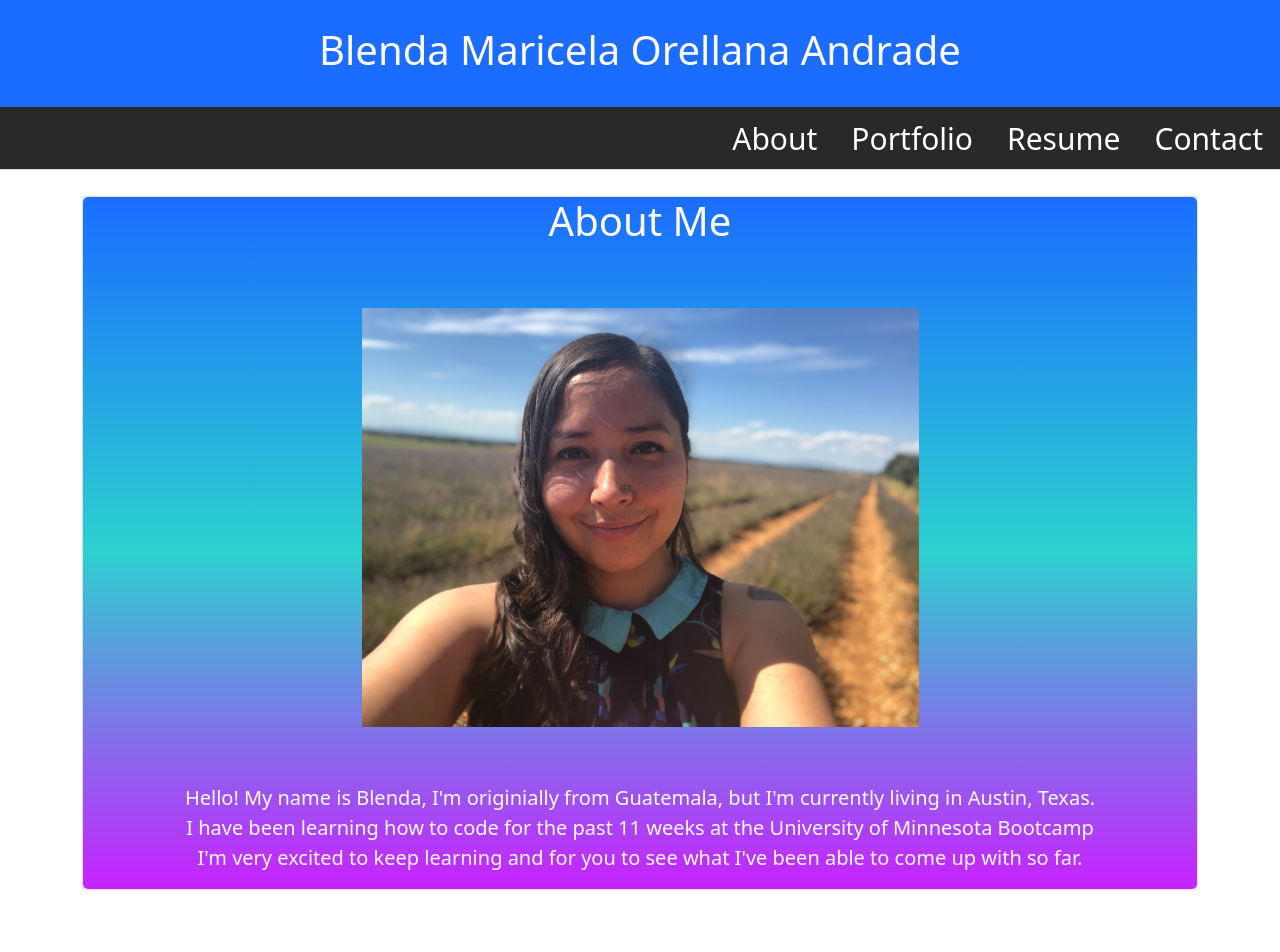
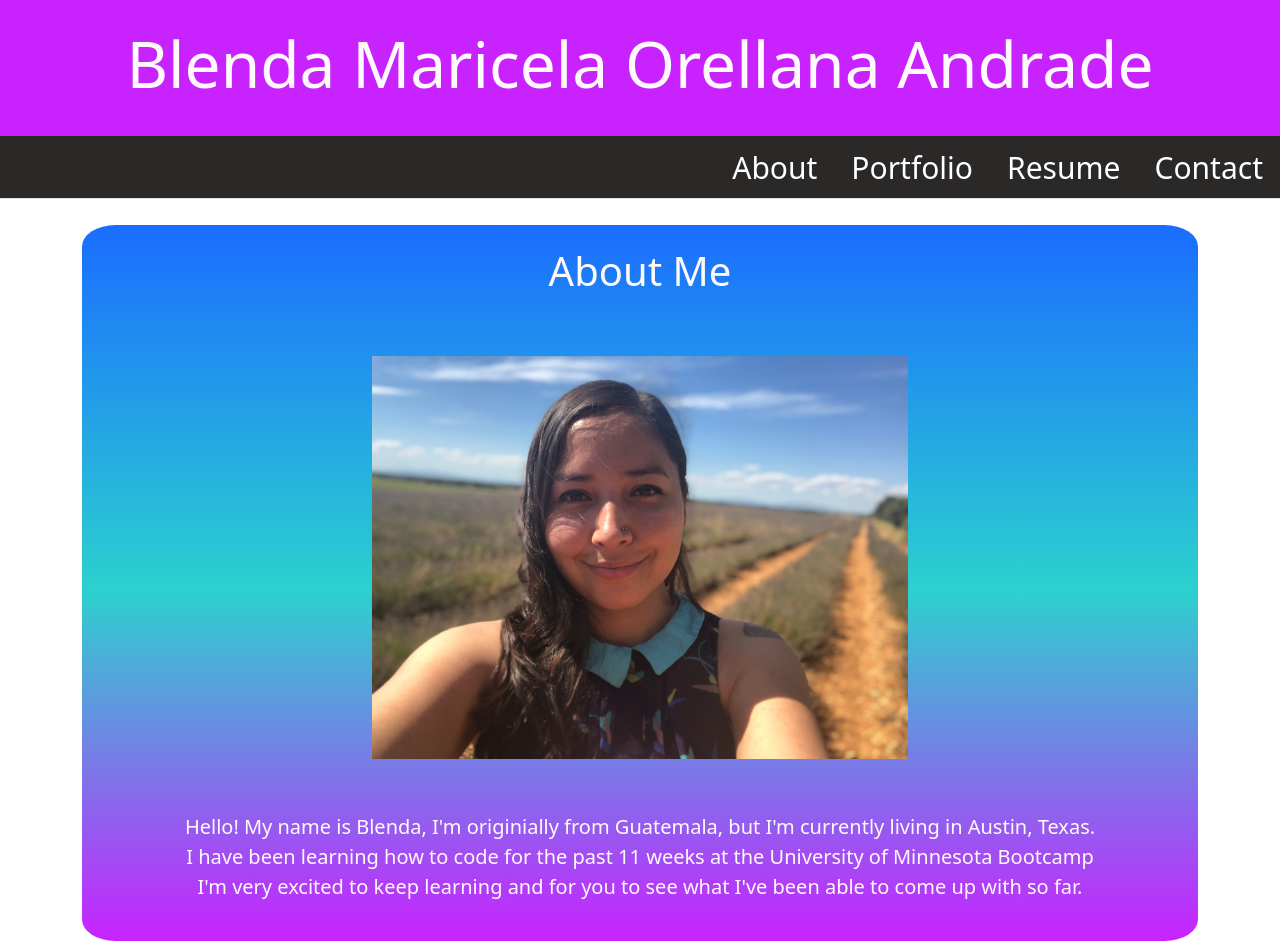
Before and after one commit to blen90/react-portfolio, a React (Create React App) app: page / in a window 1280 px wide. Shown: the top 952 px of the page. Built offline with nearby package versions, Linux system fonts and the light colour scheme.

Commit message:
removed card div from cards and about me file to remove bprder, changed styling to cards tby adding padding

```diff
--- a/src/components/Card.js
+++ b/src/components/Card.js
@@ -3,17 +3,13 @@ import React from 'react';
 export default function Card(props) {
 
     return (
-        <div className="container text-center">
-            <div className="column col-6-md col-3-sm">
-                <div className="card justify-content-center">
-                    <div className="card-body ">
-                        <h2 className="card-title">{props.name}</h2>
-                        <div className="card-image">{props.image}</div>
-                        <p className="card-text">{props.description}</p>
-                        <div className="card-repo">{props.repository}</div>
-                        <div className="card-deployed">{props.deployed}</div>
-                    </div>
-                </div>
+        <div className="container text-center justify-content-center col-6-md col-3-sm">
+            <div className="card-body">
+                <h2 className="card-title">{props.name}</h2>
+                <div className="card-image">{props.image}</div>
+                <p className="card-text">{props.description}</p>
+                <div className="card-repo">{props.repository}</div>
+                <div className="card-deployed">{props.deployed}</div>
             </div>
         </div>
     );
--- a/src/components/Header.js
+++ b/src/components/Header.js
@@ -4,8 +4,9 @@ import '../pages/style.css';
 
 function Header() {
   return (
+
     <header className="header text-center">
-      <h1>Blenda Maricela Orellana Andrade</h1>
+      <h1 className="display-3">Blenda Maricela Orellana Andrade</h1>
     </header>
   );
 }
--- a/src/pages/About.js
+++ b/src/pages/About.js
@@ -4,9 +4,7 @@ import './style.css';
 
 export default function About() {
   return (
-    <div className="container text-center">
-      <div className="column col-6-md col-3-sm">
-        <div className="card">
+    <div className="container text-center justify-content-center col-6-md col-3-sm">
           <div className="card-body ">
             <h1>About Me</h1>
             <img src="assets/images/blenda1.jpg" alt="blenda" className="blenda"></img>
@@ -19,8 +17,6 @@ export default function About() {
             </p>
           </div>
         </div>
-      </div>
-    </div>
 
   );
 
--- a/src/pages/Contact.js
+++ b/src/pages/Contact.js
@@ -23,6 +23,5 @@ export default function Contact() {
       <br></br>
       <button className="submit-button btn-primary">Submit</button>
     </div>
-
   );
 }
--- a/src/pages/Portfolio.js
+++ b/src/pages/Portfolio.js
@@ -12,14 +12,16 @@ const data = [
     deployed: <a href="https://jacobbeckfeld.github.io/Cocktails-Cuisine-Craft-Beers/" target="_blank" rel="noreferrer">Link to deployed app</a>,
     id: 1,
   },
+
     {
       name: 'Project 2 - Event Organizer',
       image: <img src="assets/images/dashboard-project-2.jpg" alt="landing page" className="dashboard"></img>,
       description: 'This app was created so the user can lookup events close by, create and save events',
-    repository: <a href="https://www.github.com/neilburt/group-project-2" target="_blank" rel="noreferrer">Link to repo</a>,
+      repository: <a href="https://www.github.com/neilburt/group-project-2" target="_blank" rel="noreferrer">Link to repository</a>,
       deployed: <a href="https://gentle-reaches-60799.herokuapp.com/" target="_blank" rel="noreferrer">Link to deployed app</a>,
       id: 2,
     },
+
   {
     name: 'Password Generator',
     image: <img src="assets/images/password-generated.jpg" alt="password-generator" className="password-generator"></img>,
--- a/src/pages/PortfolioContainer.js
+++ b/src/pages/PortfolioContainer.js
@@ -32,6 +32,7 @@ export default function PortfolioContainer() {
     <div>
       <NavTabs currentPage={currentPage} handlePageChange={handlePageChange} />
       {renderPage()}
-    </div>
+      </div>
+
   );
 }
--- a/src/pages/style.css
+++ b/src/pages/style.css
@@ -1,13 +1,11 @@
+
+
+
 /*Nav bar */
 .nav {
-    /* background-color: #C822FF; */
-
     background-color: rgb(43, 40, 40);
 }
 
-/* ul.nav.nav-tabs {
-    width: 500px;
-} */
 
 a.nav-link {
     color: white;
@@ -22,12 +20,13 @@ a.nav-link {
     margin-bottom:2%;
 }
 
-.card-body {
+/* .card-body {
     padding:0%;
     border-radius: 5px;
     border-color:teal;
     border-width: 5px;
-}
+} */
+
 .card {
    /* display: -moz-grid-group; */
     width: 100%;
@@ -47,7 +46,8 @@ div.column {
 /* images */
 
 div.card-body {
-    padding:0%;
+    padding: 2%;
+    border-radius: 3%;
     background: rgb(200,34,255);
     background: linear-gradient(0deg, rgba(200,34,255,1) 0%, rgba(44,209,207,1) 49%, rgba(26,109,255,1) 100%);
 }
@@ -93,7 +93,7 @@ div.card-body {
     height: 75%;
 }
 
-.dashboard:hover {
+.work-scheduler:hover {
     transform: scale(1.2);
 }
 
@@ -142,9 +142,6 @@ div.card-body {
 
 /* Text styling */
 
-p {
-    font-size: 20px;
-}
 
 .card-repo, .card-deployed {
     display: inline-block;
@@ -159,7 +156,7 @@ p {
 }
 
 .github-logo:hover {
-    transform: scale(1.5);
+    transform: scale(1.2);
 }
 
 .linkedin-logo {
@@ -170,22 +167,21 @@ p {
 }
 
 .linkedin-logo:hover {
-    transform: scale(1.5);
+    transform: scale(1.2);
 }
 /* Footer */
 
 .footer-containter {
-    position:absolute; bottom:0;
+    position:absolute;
     margin-top: 0%;
+    background-color: rgb(43, 40, 40) ;
 
 }
 
-div.footer-containter{
-    background-color: rgb(43, 40, 40) ;
-}
+
 header {
     padding-top: 2%;
-    background-color: #1A6DFF;
+    background-color: rgb(200,34,255);
     padding-bottom: 2%;
 }
 
@@ -208,6 +204,12 @@ h2.title {
     color:snow;
     margin-top:  2%;
 }
+
+h2.card-title {
+    color:snow;
+    margin-top:  2%;
+}
+
 
 .li.input {
     display: flex;
@@ -262,10 +264,18 @@ li.skill {
     border-radius: 20px;
 }
 
-h1, h2, p {
+h1, h2 {
     color: snow;
+    margin-top: 2%;
+    margin-bottom: 2%;
 }
 
+p {
+    font-size: 20px;
+    color: snow;
+    margin-top: 2%;
+    margin-bottom: 2%;
+}
 a, a:hover, a:active, a:visited {
     color: white;
     font-size: 20px;
```
Also changed, not shown: public/assets/images/work.jpg. Lines whose indentation alone changed are shown as unchanged.
